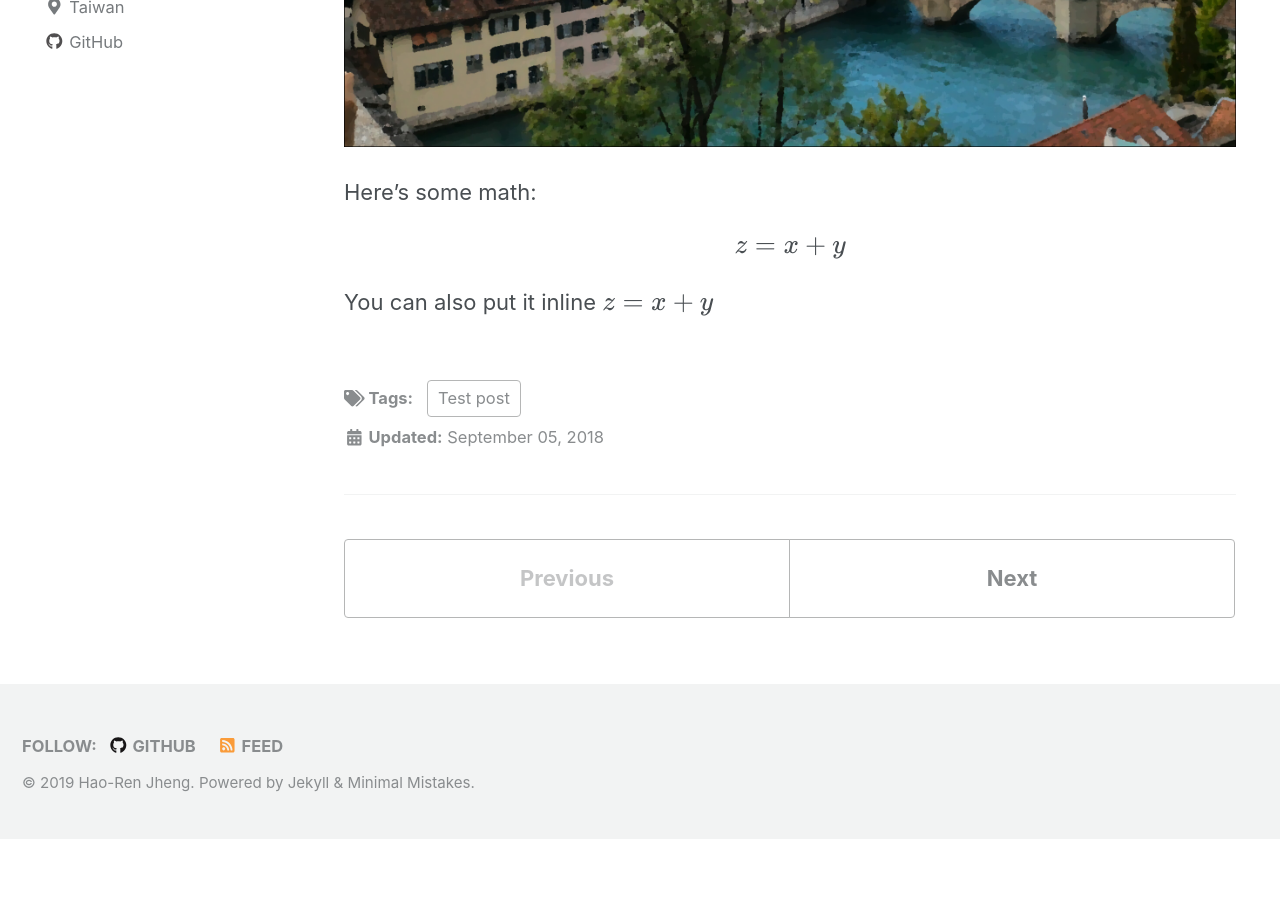
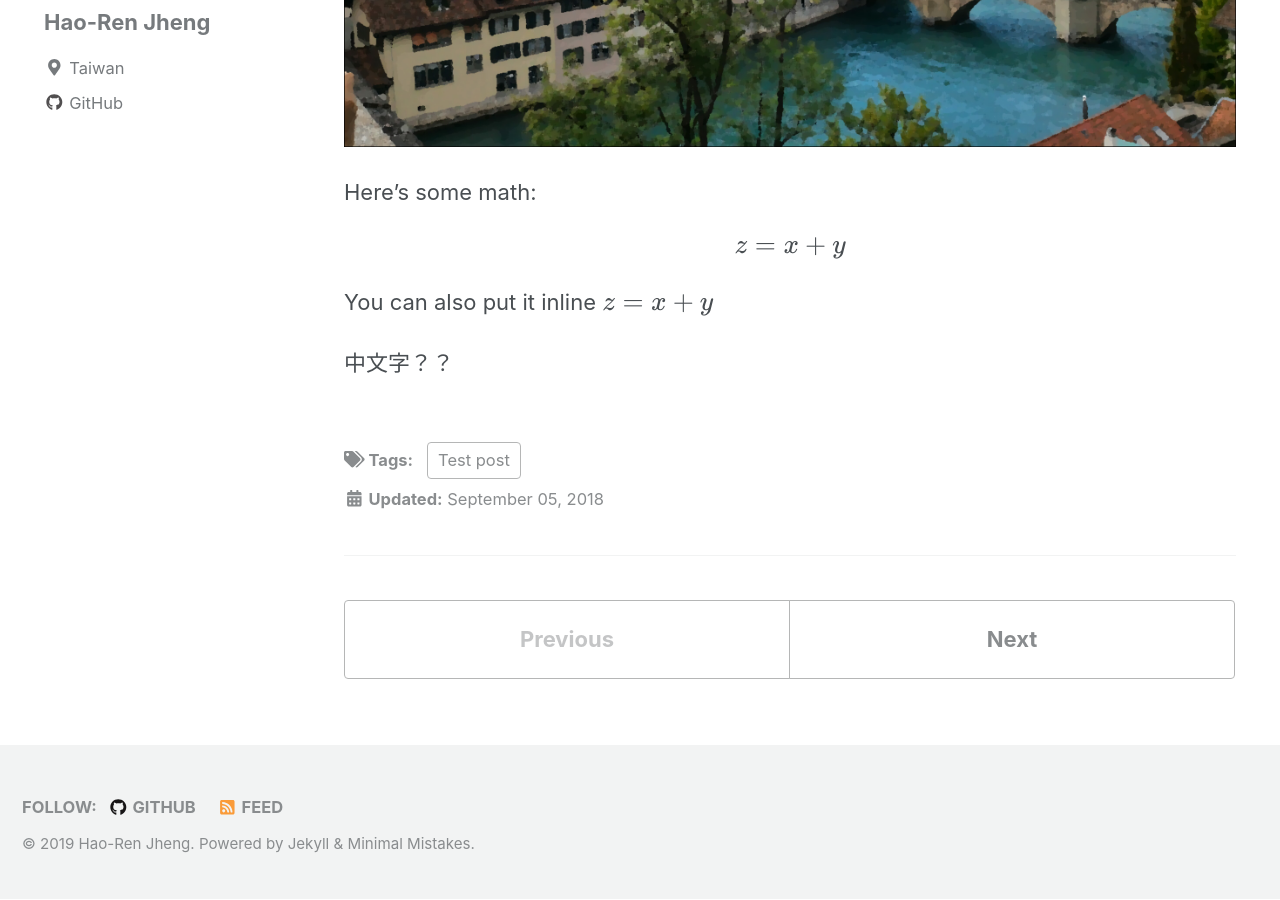
Before and after one commit to hrjheng/hrjheng.github.io, a Jekyll site: the page built from _posts/2018-09-05-testpost.md, in a window 1280 px wide and 900 px high, scrolled down 2549 px. Built offline with Jekyll 4.4.1, drawn with Linux system fonts in a browser that asks for light colours; nearby versions of some CDN libraries; formulas are drawn with MathJax 3; before the commit the page ends 3387 px from its top, so only the background shows below that.

Commit message:
test Chinese characters

```diff
--- a/_posts/2018-09-05-testpost.md
+++ b/_posts/2018-09-05-testpost.md
@@ -60,3 +60,5 @@
 $$z=x+y$$
 
 You can also put it inline $$z=x+y$$
+
+中文字？？
```
